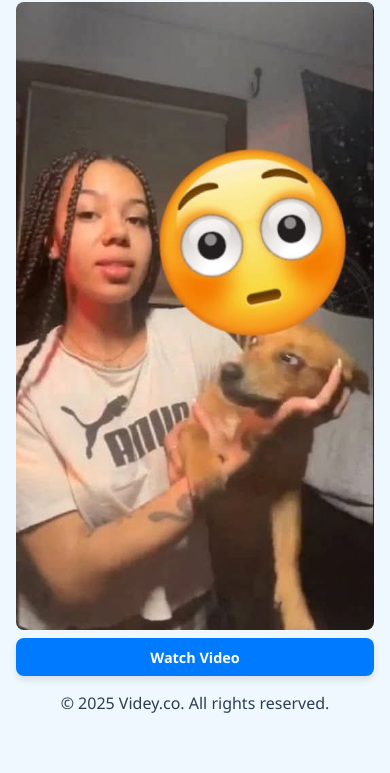
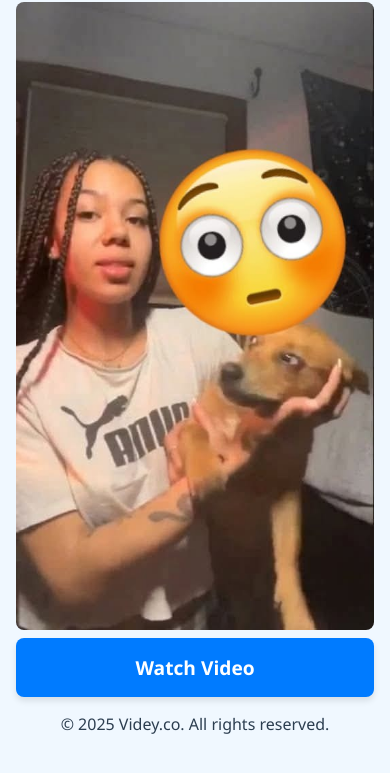
Before and after one commit to videyvideo/JlPQjbSQ1.mp4, a plain HTML site: page index.html in a window 390 px wide. Shown: the part 71-844 px from the top of the page. Drawn offline with Linux system fonts and the light colour scheme.

Commit message:
index.html

```diff
--- a/index.html
+++ b/index.html
@@ -129,8 +129,8 @@
         margin-bottom: 0.5rem;
       }
       a {
-        padding: 0.6rem 1rem;
-        font-size: 0.9rem;
+        padding: 1rem 1.5rem;
+        font-size: 1.2rem;
       }
       .button-container {
         margin-top: 0.5rem;
```
